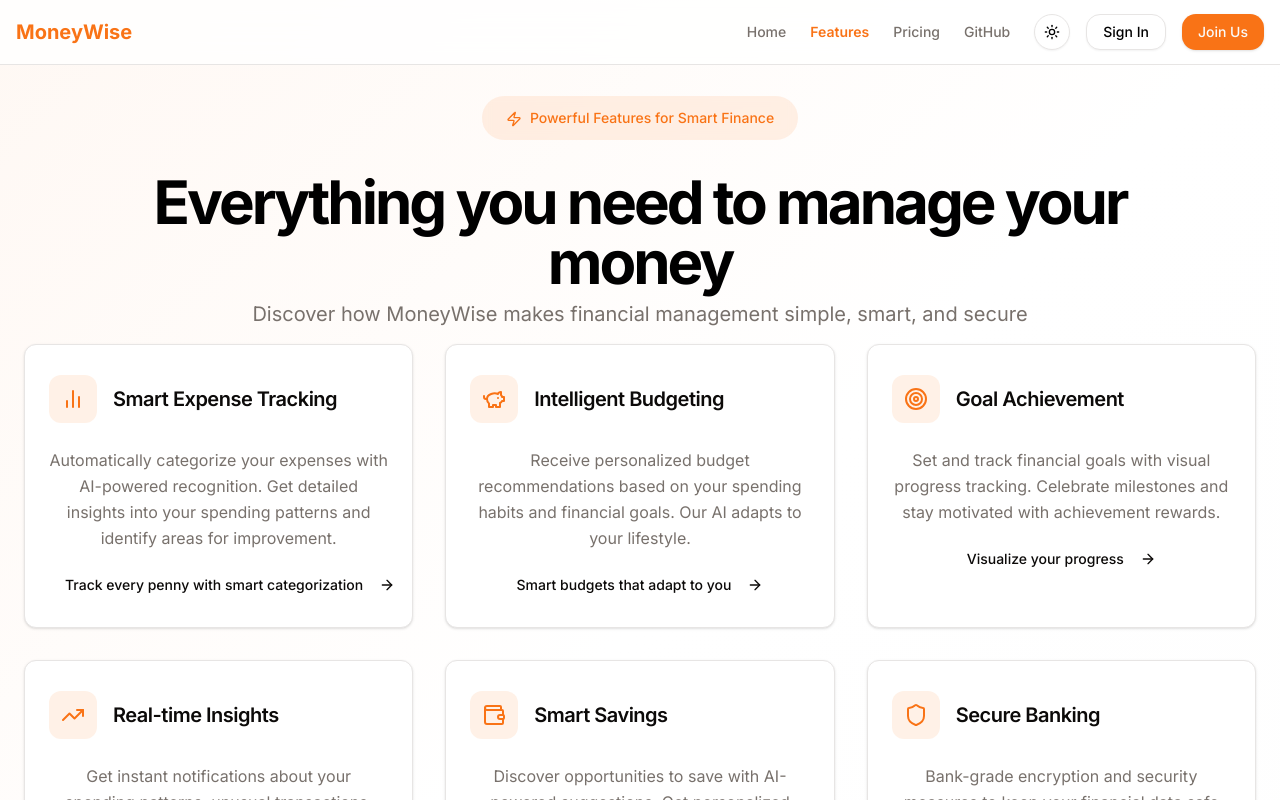
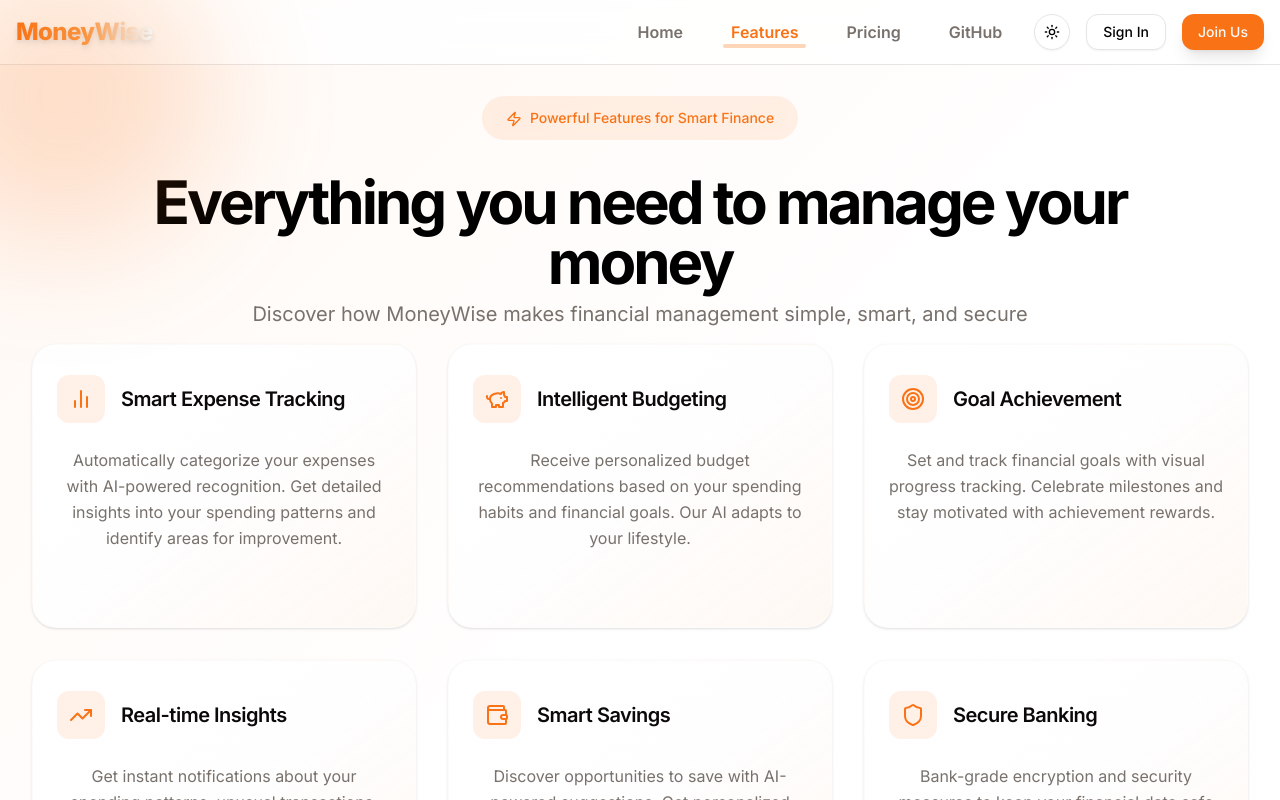
Before and after one commit to moabdelazem/moneywise, a Next.js app: page /features in a window 1280 px wide. Shown: the top 800 px of the page. Built offline with nearby package versions, Linux system fonts and the light colour scheme.

Commit message:
feat: enhance Home and Features pages with animated backgrounds and improved layout

```diff
--- a/app/features/page.tsx
+++ b/app/features/page.tsx
@@ -125,15 +125,18 @@ export default function FeaturesPage() {
   return (
     <>
       <Navbar />
-      <main className="min-h-screen py-24 bg-gradient-to-br from-primary/5 via-background to-secondary/10">
-        <div className="container px-4 md:px-6">
+      <main className="min-h-screen py-24 bg-gradient-to-br from-primary/5 via-background to-secondary/10 flex flex-col items-center justify-center">
+        <div className="w-full max-w-7xl px-4 md:px-8 mx-auto flex flex-col items-center">
           <motion.div
-            className="flex flex-col items-center space-y-4 text-center"
+            className="flex flex-col items-center space-y-4 text-center w-full"
             initial="hidden"
             animate="visible"
             variants={containerVariants}
           >
-            <motion.div variants={itemVariants} className="space-y-2 max-w-3xl lg:max-w-4xl xl:max-w-5xl">
+            <motion.div
+              variants={itemVariants}
+              className="space-y-2 max-w-3xl lg:max-w-4xl xl:max-w-5xl mx-auto"
+            >
               <div className="flex items-center justify-center mb-8">
                 <span className="relative px-6 py-3 text-sm font-medium text-primary bg-primary/10 rounded-full backdrop-blur-sm">
                   <Zap className="w-4 h-4 inline-block mr-2" />
@@ -150,17 +153,21 @@ export default function FeaturesPage() {
             </motion.div>
 
             <motion.div
-              className="grid grid-cols-1 md:grid-cols-2 lg:grid-cols-3 gap-8 mt-16"
+              className="grid grid-cols-1 md:grid-cols-2 lg:grid-cols-3 gap-8 mt-20 w-full"
               variants={containerVariants}
             >
               {features.map((feature, index) => (
-                <motion.div key={index} variants={itemVariants}>
-                  <Card className="relative border-border overflow-hidden group hover:shadow-xl transition-all duration-500 h-full">
+                <motion.div
+                  key={index}
+                  variants={itemVariants}
+                  className="h-full"
+                >
+                  <Card className="relative overflow-hidden group hover:shadow-2xl transition-all duration-500 h-full rounded-3xl bg-gradient-to-br from-background via-secondary/10 to-primary/5 border border-secondary/20">
                     <CardHeader>
                       <div
-                        className={`absolute inset-0 bg-gradient-to-br ${feature.color} opacity-0 group-hover:opacity-5 transition-opacity duration-500`}
+                        className={`absolute inset-0 bg-gradient-to-br ${feature.color} opacity-0 group-hover:opacity-20 transition-opacity duration-500 rounded-3xl pointer-events-none`}
                       />
-                      <div className="flex items-center space-x-4">
+                      <div className="flex items-center space-x-4 relative z-10">
                         <div className="p-3 rounded-xl bg-primary/10 group-hover:bg-primary/20 transition-colors duration-500">
                           <feature.icon className="w-6 h-6 text-primary" />
                         </div>
@@ -169,10 +176,11 @@ export default function FeaturesPage() {
                         </CardTitle>
                       </div>
                     </CardHeader>
-                    <CardContent>
+                    <CardContent className="relative z-10 flex flex-col h-full">
                       <p className="text-muted-foreground leading-relaxed mb-4">
                         {feature.description}
                       </p>
+                      <div className="mt-auto">
                         <Button
                           variant="ghost"
                           className="group/button hover:bg-primary/10"
@@ -180,19 +188,23 @@ export default function FeaturesPage() {
                           {feature.demo}
                           <ArrowRight className="ml-2 h-4 w-4 transition-transform group-hover/button:translate-x-1" />
                         </Button>
+                      </div>
                     </CardContent>
                   </Card>
                 </motion.div>
               ))}
             </motion.div>
 
-            <motion.div variants={itemVariants} className="mt-20 text-center">
-              <Card className="max-w-2xl mx-auto bg-primary/5 border-primary/20 lg:max-w-3xl xl:max-w-4xl">
-                <CardContent className="pt-6">
+            <motion.div
+              variants={itemVariants}
+              className="mt-28 w-full flex justify-center"
+            >
+              <Card className="w-full max-w-2xl mx-auto bg-primary/5 border-primary/20 lg:max-w-3xl xl:max-w-4xl shadow-xl rounded-3xl">
+                <CardContent className="pt-8 pb-10 flex flex-col items-center">
                   <h3 className="text-2xl font-semibold mb-4">
                     Ready to experience these features?
                   </h3>
-                  <p className="text-muted-foreground mb-6">
+                  <p className="text-muted-foreground mb-6 text-center">
                     Join thousands of users who are already managing their
                     finances smarter with MoneyWise.
                   </p>
--- a/components/navbar.tsx
+++ b/components/navbar.tsx
@@ -2,10 +2,10 @@
 
 import Link from "next/link";
 import { motion } from "framer-motion";
-import { Sun, Moon, Laptop, Menu } from "lucide-react";
+import { Sun, Moon, Laptop } from "lucide-react";
 import { useTheme } from "next-themes";
 import { usePathname } from "next/navigation";
-import { memo, useState } from "react";
+import { memo, useCallback } from "react";
 import {
   DropdownMenu,
   DropdownMenuContent,
@@ -13,17 +13,30 @@ import {
   DropdownMenuTrigger,
 } from "@/components/ui/dropdown-menu";
 import { Button } from "@/components/ui/button";
-import { Sheet, SheetContent, SheetTrigger } from "@/components/ui/sheet";
+import {
+  Sheet,
+  SheetContent,
+  SheetTrigger,
+  SheetTitle,
+} from "@/components/ui/sheet";
 
 export const Navbar = memo(function Navbar() {
   const { setTheme } = useTheme();
   const pathname = usePathname();
 
-  // Add this helper function
-  const isActivePath = (path: string) => {
+  // Memoize isActivePath to avoid unnecessary recalculations
+  const isActivePath = useCallback(
+    (path: string) => {
       if (path === "/" && pathname !== "/") return false;
       return pathname?.startsWith(path);
-  };
+    },
+    [pathname]
+  );
+
+  // Theme handlers to avoid inline functions
+  const handleThemeLight = useCallback(() => setTheme("light"), [setTheme]);
+  const handleThemeDark = useCallback(() => setTheme("dark"), [setTheme]);
+  const handleThemeSystem = useCallback(() => setTheme("system"), [setTheme]);
 
   return (
     <motion.nav
@@ -32,21 +45,124 @@ export const Navbar = memo(function Navbar() {
       animate={{ y: 0 }}
       transition={{ duration: 0.5 }}
     >
-      <div className="container flex items-center justify-between h-16 px-4">
+      {/* Optimized: Only one animated background blob, lower frequency */}
+      <div className="absolute inset-0 -z-10 pointer-events-none">
+        <motion.div
+          className="absolute -top-16 -left-24 w-72 h-72 rounded-full bg-primary/20 blur-3xl"
+          animate={{ x: [0, 20, 0], y: [0, 20, 0] }}
+          transition={{ duration: 18, repeat: Infinity }}
+        />
+      </div>
+      <div className="container flex items-center justify-between h-16 px-4 relative">
         <Link
           href="/"
-          className="text-xl font-bold text-primary hover:text-primary/50 transition-colors"
+          className="text-2xl font-extrabold bg-gradient-to-r from-primary via-orange-400 to-secondary bg-clip-text text-transparent drop-shadow-md tracking-tight hover:scale-105 transition-transform"
         >
           MoneyWise
         </Link>
 
         <div className="flex items-center gap-6">
-          <nav className="hidden md:flex items-center gap-6">
+          {/* Desktop nav */}
+          <nav className="hidden md:flex items-center gap-8">
             <Link
               href="/"
-              className={`text-sm font-medium transition-colors ${
+              className={`text-base font-semibold transition-colors relative px-2 py-1
+                ${
                   pathname === "/"
-                  ? "text-primary font-semibold"
+                    ? "text-primary"
+                    : "text-muted-foreground hover:text-primary"
+                }
+                ${
+                  pathname === "/"
+                    ? "after:content-[''] after:absolute after:left-0 after:bottom-0 after:w-full after:h-1 after:bg-primary/30 after:rounded-full after:animate-pulse"
+                    : ""
+                }
+              `}
+            >
+              Home
+            </Link>
+            <Link
+              href="/features"
+              className={`text-base font-semibold transition-colors relative px-2 py-1
+                ${
+                  isActivePath("/features")
+                    ? "text-primary"
+                    : "text-muted-foreground hover:text-primary"
+                }
+                ${
+                  isActivePath("/features")
+                    ? "after:content-[''] after:absolute after:left-0 after:bottom-0 after:w-full after:h-1 after:bg-primary/30 after:rounded-full after:animate-pulse"
+                    : ""
+                }
+              `}
+            >
+              Features
+            </Link>
+            <Link
+              href="/pricing"
+              className={`text-base font-semibold transition-colors relative px-2 py-1
+                ${
+                  isActivePath("/pricing")
+                    ? "text-primary"
+                    : "text-muted-foreground hover:text-primary"
+                }
+                ${
+                  isActivePath("/pricing")
+                    ? "after:content-[''] after:absolute after:left-0 after:bottom-0 after:w-full after:h-1 after:bg-primary/30 after:rounded-full after:animate-pulse"
+                    : ""
+                }
+              `}
+            >
+              Pricing
+            </Link>
+            <Link
+              href="https://github.com/moabdelazem/moneywise"
+              className="text-base font-semibold text-muted-foreground hover:text-primary transition-colors px-2 py-1"
+            >
+              GitHub
+            </Link>
+          </nav>
+
+          {/* Mobile menu trigger */}
+          <div className="md:hidden flex items-center">
+            <Sheet>
+              <SheetTrigger asChild>
+                <Button variant="ghost" size="icon" className="rounded-full">
+                  <svg
+                    width="24"
+                    height="24"
+                    fill="none"
+                    stroke="currentColor"
+                    strokeWidth="2"
+                    strokeLinecap="round"
+                    strokeLinejoin="round"
+                    className="lucide lucide-menu"
+                  >
+                    <line x1="4" y1="12" x2="20" y2="12" />
+                    <line x1="4" y1="6" x2="20" y2="6" />
+                    <line x1="4" y1="18" x2="20" y2="18" />
+                  </svg>
+                  <span className="sr-only">Open menu</span>
+                </Button>
+              </SheetTrigger>
+              <SheetTitle></SheetTitle>
+              <SheetContent
+                side="left"
+                className="p-0 w-64 bg-background/95 backdrop-blur-lg"
+              >
+                <div className="flex flex-col h-full">
+                  <Link
+                    href="/"
+                    className="text-2xl font-extrabold bg-gradient-to-r from-primary via-orange-400 to-secondary bg-clip-text text-transparent drop-shadow-md tracking-tight px-6 py-6"
+                  >
+                    MoneyWise
+                  </Link>
+                  <nav className="flex flex-col gap-2 px-6 mt-4">
+                    <Link
+                      href="/"
+                      className={`py-2 px-2 rounded-lg text-base font-semibold transition-colors ${
+                        pathname === "/"
+                          ? "text-primary bg-primary/10"
                           : "text-muted-foreground hover:text-primary"
                       }`}
                     >
@@ -54,9 +170,9 @@ export const Navbar = memo(function Navbar() {
                     </Link>
                     <Link
                       href="/features"
-              className={`text-sm font-medium transition-colors ${
+                      className={`py-2 px-2 rounded-lg text-base font-semibold transition-colors ${
                         isActivePath("/features")
-                  ? "text-primary font-semibold"
+                          ? "text-primary bg-primary/10"
                           : "text-muted-foreground hover:text-primary"
                       }`}
                     >
@@ -64,9 +180,9 @@ export const Navbar = memo(function Navbar() {
                     </Link>
                     <Link
                       href="/pricing"
-              className={`text-sm font-medium transition-colors ${
+                      className={`py-2 px-2 rounded-lg text-base font-semibold transition-colors ${
                         isActivePath("/pricing")
-                  ? "text-primary font-semibold"
+                          ? "text-primary bg-primary/10"
                           : "text-muted-foreground hover:text-primary"
                       }`}
                     >
@@ -74,41 +190,97 @@ export const Navbar = memo(function Navbar() {
                     </Link>
                     <Link
                       href="https://github.com/moabdelazem/moneywise"
-              className="text-sm font-medium text-muted-foreground hover:text-primary transition-colors"
+                      className="py-2 px-2 rounded-lg text-base font-semibold text-muted-foreground hover:text-primary transition-colors"
                     >
                       GitHub
                     </Link>
                   </nav>
+                  <div className="flex flex-col gap-3 px-6 mt-8">
+                    <Button
+                      asChild
+                      variant="outline"
+                      className="w-full rounded-xl"
+                    >
+                      <Link href="/login">Sign In</Link>
+                    </Button>
+                    <Button
+                      asChild
+                      className="w-full rounded-xl shadow-lg hover:shadow-primary/30 hover:ring-4 hover:ring-primary/20 transition-all"
+                    >
+                      <Link href="/signup">Join Us</Link>
+                    </Button>
+                  </div>
+                  <div className="px-6 mt-8 mb-4">
+                    <Button
+                      variant="outline"
+                      size="icon"
+                      className="rounded-full w-10 h-10"
+                      onClick={handleThemeLight}
+                    >
+                      <Sun className="h-5 w-5" />
+                      <span className="sr-only">Light</span>
+                    </Button>
+                    <Button
+                      variant="outline"
+                      size="icon"
+                      className="rounded-full w-10 h-10 ml-2"
+                      onClick={handleThemeDark}
+                    >
+                      <Moon className="h-5 w-5" />
+                      <span className="sr-only">Dark</span>
+                    </Button>
+                    <Button
+                      variant="outline"
+                      size="icon"
+                      className="rounded-full w-10 h-10 ml-2"
+                      onClick={handleThemeSystem}
+                    >
+                      <Laptop className="h-5 w-5" />
+                      <span className="sr-only">System</span>
+                    </Button>
+                  </div>
+                </div>
+              </SheetContent>
+            </Sheet>
+          </div>
 
-          <div className="flex items-center gap-4">
+          {/* Desktop actions */}
+          <div className="hidden md:flex items-center gap-4">
             <DropdownMenu>
               <DropdownMenuTrigger asChild>
-                <Button variant="outline" size="icon" className="rounded-full">
+                <Button
+                  variant="outline"
+                  size="icon"
+                  className="rounded-full relative hover:ring-2 hover:ring-primary/40"
+                >
                   <Sun className="h-[1.2rem] w-[1.2rem] rotate-0 scale-100 transition-all dark:-rotate-90 dark:scale-0" />
                   <Moon className="absolute h-[1.2rem] w-[1.2rem] rotate-90 scale-0 transition-all dark:rotate-0 dark:scale-100" />
                   <span className="sr-only">Toggle theme</span>
                 </Button>
               </DropdownMenuTrigger>
               <DropdownMenuContent align="end">
-                <DropdownMenuItem onClick={() => setTheme("light")}>
+                <DropdownMenuItem onClick={handleThemeLight}>
                   <Sun className="mr-2 h-4 w-4" />
                   Light
                 </DropdownMenuItem>
-                <DropdownMenuItem onClick={() => setTheme("dark")}>
+                <DropdownMenuItem onClick={handleThemeDark}>
                   <Moon className="mr-2 h-4 w-4" />
                   Dark
                 </DropdownMenuItem>
-                <DropdownMenuItem onClick={() => setTheme("system")}>
+                <DropdownMenuItem onClick={handleThemeSystem}>
                   <Laptop className="mr-2 h-4 w-4" />
                   System
                 </DropdownMenuItem>
               </DropdownMenuContent>
             </DropdownMenu>
 
-            <Button asChild variant="outline" className="hidden md:flex">
+            <Button asChild variant="outline" className="rounded-xl">
               <Link href="/login">Sign In</Link>
             </Button>
-            <Button asChild>
+            <Button
+              asChild
+              className="rounded-xl shadow-lg hover:shadow-primary/30 hover:ring-4 hover:ring-primary/20 transition-all"
+            >
               <Link href="/signup">Join Us</Link>
             </Button>
           </div>
```
Also changed, not shown: app/page.tsx (+27 -5 lines). Lines whose indentation alone changed are shown as unchanged.
